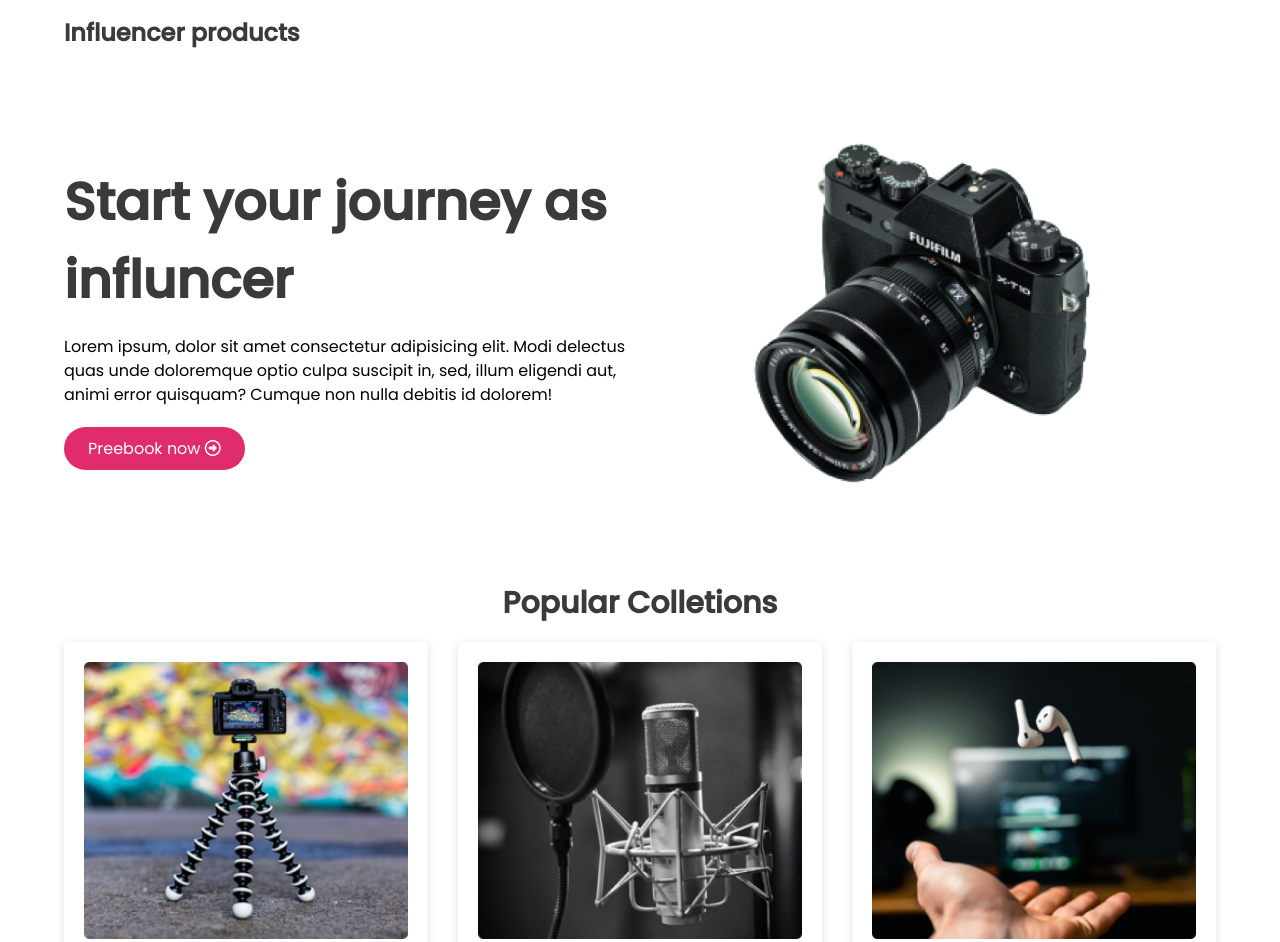
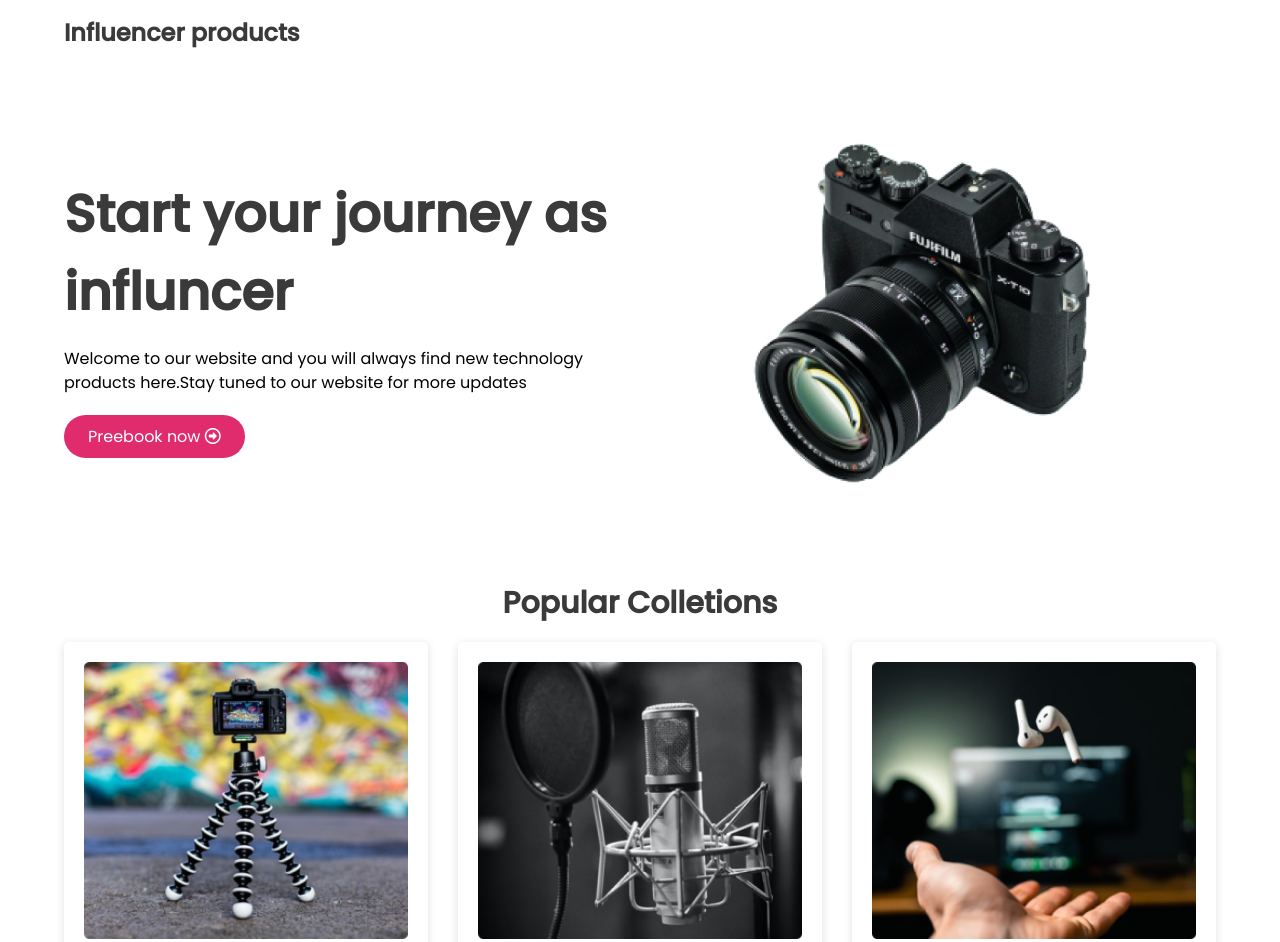
Before and after one commit to saeim1/influencer-gear, a plain HTML site: page index.html in a window 1280 px wide. Shown: the top 942 px of the page. Drawn offline with Linux system fonts and the light colour scheme.

Commit message:
complete

```diff
--- a/index.html
+++ b/index.html
@@ -20,10 +20,7 @@
       <div class="products-info">
         <h1>Start your journey as influncer</h1>
         <p>
-          Lorem ipsum, dolor sit amet consectetur adipisicing elit. Modi
-          delectus quas unde doloremque optio culpa suscipit in, sed, illum
-          eligendi aut, animi error quisquam? Cumque non nulla debitis id
-          dolorem!
+          Welcome to our website and you will always find new technology products here.Stay tuned to our website for more updates
         </p>
 
         <a class="link-btn" href="">
@@ -174,7 +171,7 @@
       </div>
       <div class="offer-txt">
       <h2>Shop now get 50% discount </h2>
-      <p>Lorem ipsum dolor sit amet, consectetur adipisicing elit. Reiciendis iure culpa commodi autem tempora explicabo, necessitatibus optio consectetur harum pariatur maiores, alias ad deleniti, nostrum qui? Qui corporis natus placeat?</p>
+      <p>Click below to know more about the new year we have arranged discounts for you</p>
       <a href="/" class="link-btn">Get Offers</a>
       </div>
     </section>
```
